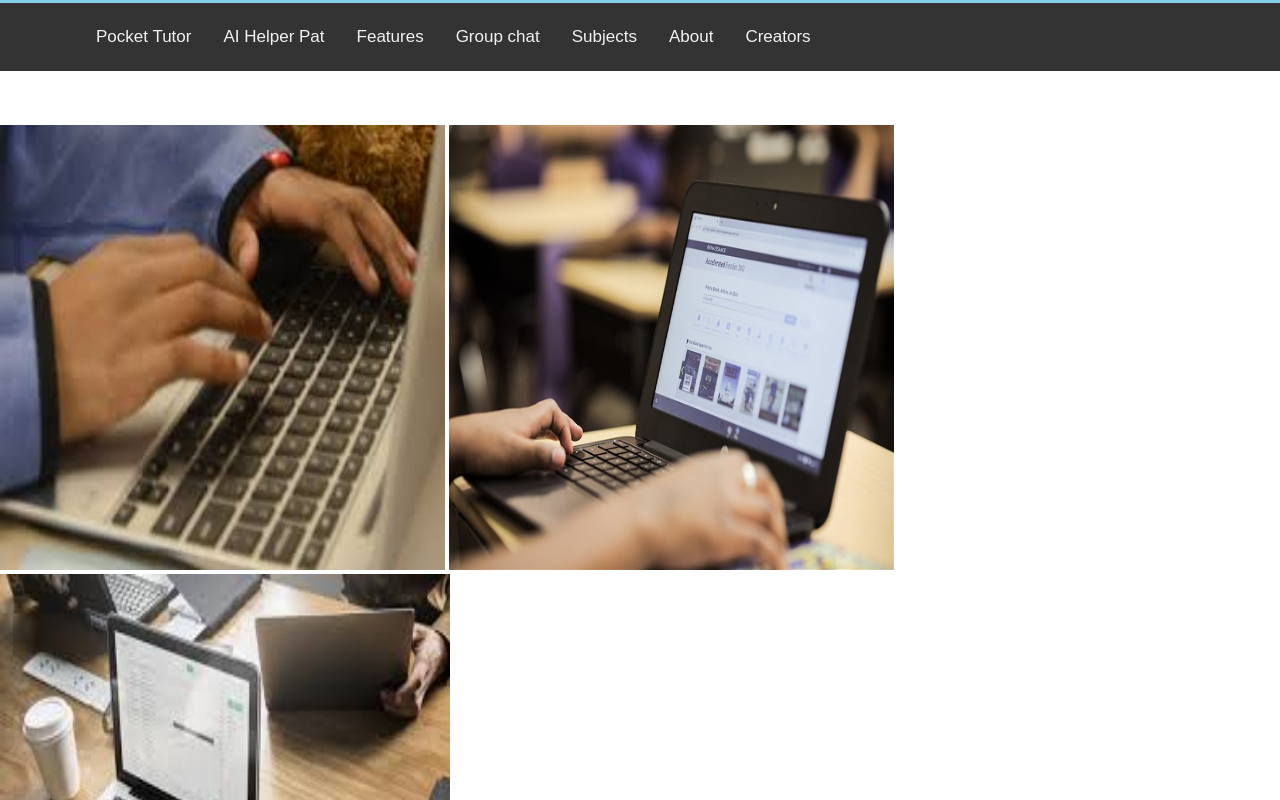
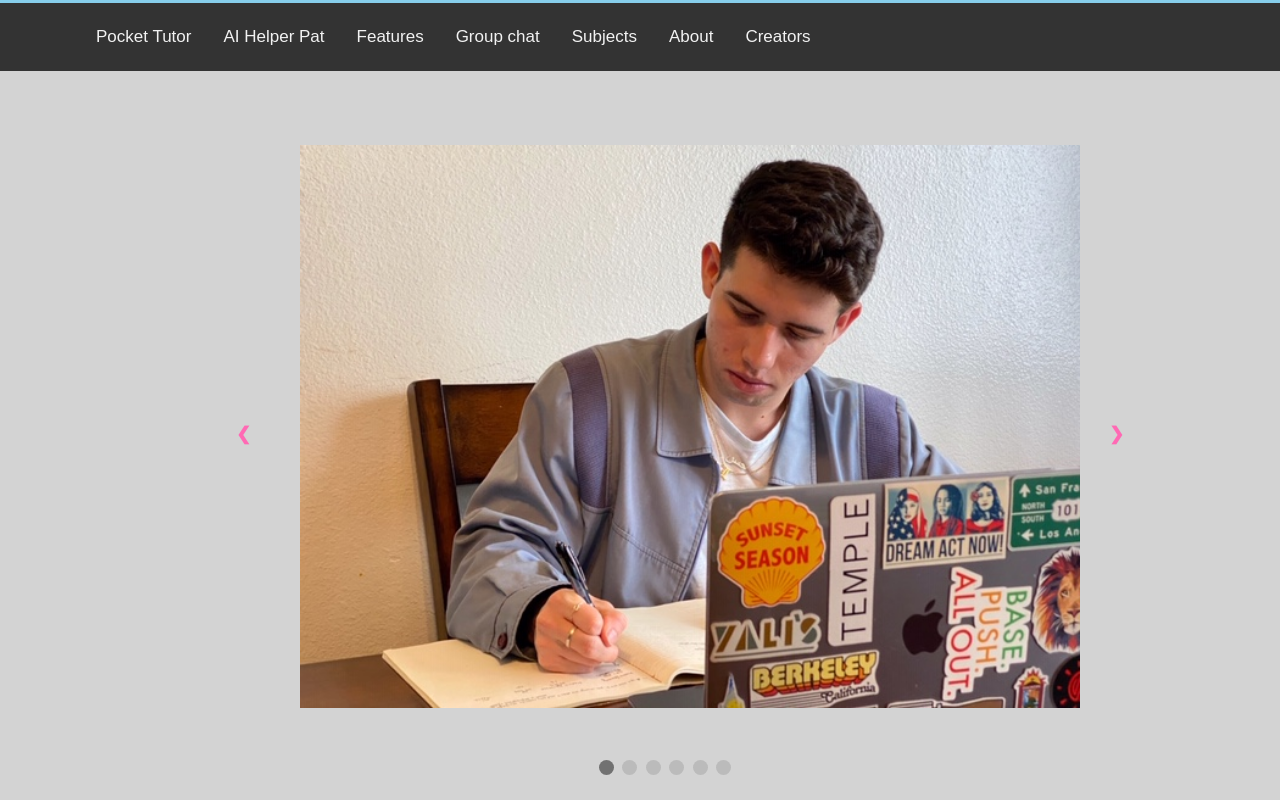
Before and after one commit to code-for-life-usa-llc/Pocket-Tutor, a plain HTML site: page index.html in a window 1280 px wide. Shown: the part 220-1020 px from the top of the page. Drawn offline with Linux system fonts and the light colour scheme.

Commit message:
added carousel

```diff
--- a/index.html
+++ b/index.html
@@ -4,7 +4,7 @@
 <meta name="viewport" content="width=device-width, initial-scale=1">
 <style>
     body{
-        background-color: white;
+        background-color: lightgray;
         color: black;
     }
 body {
@@ -56,6 +56,93 @@ h1 {
     color: hotpink;
  font-family: planet-beson;
 }
+    * {box-sizing:border-box}
+/* Slideshow container */
+.slideshow-container {
+  max-width: 1000px;
+  position: relative;
+  margin: auto;
+}
+/* Hide the images by default */
+.mySlides {
+  display: none;
+}
+/* Next & previous buttons */
+.prev, .next {
+  cursor: pointer;
+  position: absolute;
+  top: 50%;
+  width: auto;
+  margin-top: -22px;
+  padding: 16px;
+  color: hotpink;
+  font-weight: bold;
+  font-size: 18px;
+  transition: 0.6s ease;
+  border-radius: 0 3px 3px 0;
+  user-select: none;
+}
+/* Position the "next button" to the right */
+.next {
+  right: 0;
+  border-radius: 3px 0 0 3px;
+}
+/* On hover, add a black background color with a little bit see-through */
+.prev:hover, .next:hover {
+  background-color: rgba(0,0,0,0.8);
+}
+/* Caption text */
+.text {
+  color: #f2f2f2;
+  font-size: 15px;
+  padding: 8px 12px;
+  position: absolute;
+  bottom: 8px;
+  width: 100%;
+  text-align: center;
+}
+/* Number text (1/3 etc) */
+.numbertext {
+  color: #f2f2f2;
+  font-size: 12px;
+  padding: 8px 12px;
+  position: absolute;
+  top: 0;
+}
+/* The dots/bullets/indicators */
+.dot {
+  cursor: pointer;
+  height: 15px;
+  width: 15px;
+  margin: 0 2px;
+  background-color: #bbb;
+  border-radius: 50%;
+  display: inline-block;
+  transition: background-color 0.6s ease;
+}
+.active, .dot:hover {
+  background-color: #717171;
+}
+/* Fading animation */
+.fade {
+  -webkit-animation-name: fade;
+  -webkit-animation-duration: 1.5s;
+  animation-name: fade;
+  animation-duration: 1.5s;
+}
+@-webkit-keyframes fade {
+  from {opacity: .4}
+  to {opacity: 1}
+}
+@keyframes fade {
+  from {opacity: .4}
+  to {opacity: 1}
+}
+    img{
+        height: 10%;
+        width: 50%;
+    }
+
 </style>
 </head>
 <body>
@@ -72,7 +159,44 @@ h1 {
 <br>
     <br>
     <br>
-    <img height="445" width="445" src="computor%20typing.jpg"> <img height="445" width="445" src="computor%20work.jpg"> <img height="445" width="450" src="computor.jpg">
+    <div class="slideshow-container">
+  <!-- Full-width images with number and caption text -->
+  <div class="mySlides fade">
+    <img src="boy%20doing%20online%20school%202.jpeg" style="width:100%">
+    <div class="text"></div>
+  </div>
+  <div class="mySlides fade">
+    <img src="media/english%20and%20arts.jpg" style="width:100%">
+  </div>
+  <div class="mySlides fade">
+    <img src="computor%20typing.jpg" style="width:100%">
+  </div>
+<div class="mySlides fade">
+    <img src="teamworkteam.jpg" style="width:100%">
+    </div>
+  <div class="mySlides fade">
+    <img src="media/kids.jpg" style="width:100%">
+    </div>
+<div class="mySlides fade">
+    <img src="humanoid-robot-pepper.webp" style="width:100%">
+    </div>
+<!-- Next and previous buttons -->
+  <a class="prev" onclick="plusSlides(-1)">&#10094;</a>
+  <a class="next" onclick="plusSlides(1)">&#10095;</a>
+</div>
+    <br>
+    <!-- The dots/circles -->
+<div style="text-align:center">
+  <span class="dot" onclick="currentSlide(1)"></span>
+  <span class="dot" onclick="currentSlide(2)"></span>
+  <span class="dot" onclick="currentSlide(3)"></span>
+  <span class="dot" onclick="currentSlide(4)"></span>
+  <span class="dot" onclick="currentSlide(5)"></span>
+  <span class="dot" onclick="currentSlide(6)"></span>
+</div>
+    <br>
+<br>
+    <img height="200" width="200" src="computor%20typing.jpg"> <img height="200" width="200" src="computor%20work.jpg"> <img height="200" width="200" src="computor.jpg">
 <br>
 <title>Pocket  Tutor</title>
     <p>Pocket Tutor is an app that can help you to with your work! Pocket Tutor offers an online AI tutor named Pat! Pocket Tutor can help you flourish in your studies!</p>
@@ -82,9 +206,58 @@ h1 {
     <br>
     <br>
     <br>
-    <img height="325" width="325"  src="student%20on%20computor.jpg"> <img height="325" width="325" src="girl%20doing%20online%20school.jpg"> <img height="325" width="325"src="girl%20doing%20work%20on%20computor.jpg"> <img  height="325" width="350"src="boy%20doing%20online%20school%202.jpeg">
+
+     <h3>Check out our features!!</h3>
+
+
+    <img height="325" width="325"  src="student%20on%20computor.jpg">
+
+
+
+
+
+
+
+
+    <img height="325" width="325" src="girl%20doing%20online%20school.jpg">
+
+
+    <h3>Get plugged in with Pocket Tutor.</h3>
+
+    <img height="325" width="325"src="girl%20doing%20work%20on%20computor.jpg">
+
+
+
+    <img  height="325" width="350"src="boy%20doing%20online%20school%202.jpeg">
 
 <div>
 </div>
+    <script>
+var slideIndex = 1;
+showSlides(slideIndex);
+// Next/previous controls
+function plusSlides(n) {
+  showSlides(slideIndex += n);
+}
+// Thumbnail image controls
+function currentSlide(n) {
+  showSlides(slideIndex = n);
+}
+function showSlides(n) {
+  var i;
+  var slides = document.getElementsByClassName("mySlides");
+  var dots = document.getElementsByClassName("dot");
+  if (n > slides.length) {slideIndex = 1}
+  if (n < 1) {slideIndex = slides.length}
+  for (i = 0; i < slides.length; i++) {
+      slides[i].style.display = "none";
+  }
+  for (i = 0; i < dots.length; i++) {
+      dots[i].className = dots[i].className.replace(" active", "");
+  }
+  slides[slideIndex-1].style.display = "block";
+  dots[slideIndex-1].className += " active";
+}
+</script>
 </body>
 </html>
```
Also changed, not shown: about.html (+2 -2 lines), features.html (+14 -1 lines), pat.html (+8 -10 lines), subjects.html (+4 -3 lines).
